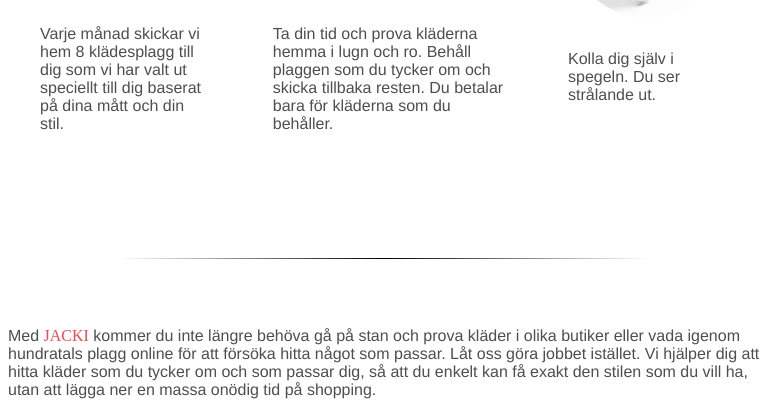
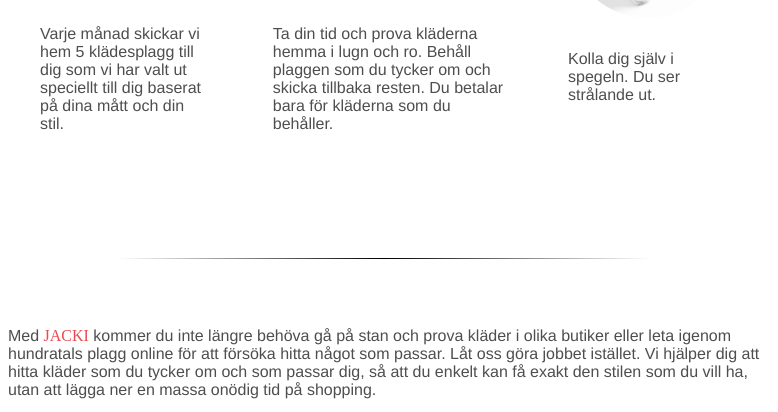
Before and after one commit to jacki-style/jacki-style.github.io, a plain HTML site: page index.html in a window 1280 px wide. Shown: the part 526-938 px from the top of the page, 256-1034 px from the left. Drawn offline with nearby package versions, Linux system fonts and the light colour scheme.

Commit message:
fixed misspellings

```diff
--- a/index.html
+++ b/index.html
@@ -51,7 +51,7 @@
         <div class="steps-wrapper">
           <div class="steps">
             <img src="img/step-1.png" alt="step-1">
-            <p>Varje månad skickar vi hem 8 klädesplagg till dig som vi har valt ut speciellt till dig baserat på dina mått och din stil.</p>
+            <p>Varje månad skickar vi hem 5 klädesplagg till dig som vi har valt ut speciellt till dig baserat på dina mått och din stil.</p>
           </div>
           <div class="steps">
             <img src="img/step-2.png" alt="step-2">
@@ -77,7 +77,7 @@
 </svg>
 
       </div>
-      <p>Med <span class="brand-name">JACKI</span> kommer du inte längre behöva gå på stan och prova kläder i olika butiker eller vada igenom hundratals plagg online för att försöka hitta något som passar. Låt oss göra jobbet istället. Vi hjälper dig att
+      <p>Med <span class="brand-name">JACKI</span> kommer du inte längre behöva gå på stan och prova kläder i olika butiker eller leta igenom hundratals plagg online för att försöka hitta något som passar. Låt oss göra jobbet istället. Vi hjälper dig att
         hitta kläder som du tycker om och som passar dig, så att du enkelt kan få exakt den stilen som du vill ha, utan att lägga ner en massa onödig tid på shopping.
       </p>
       <div class="header-images">
```
